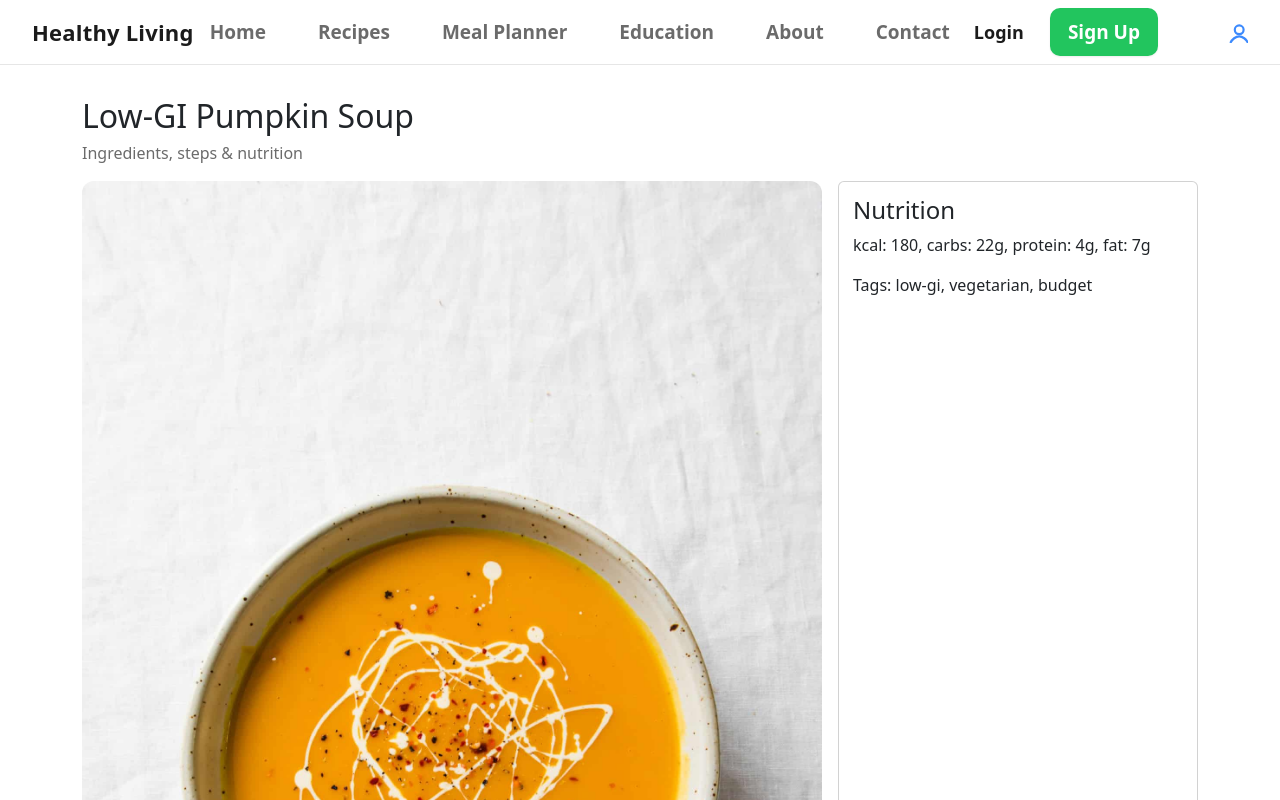
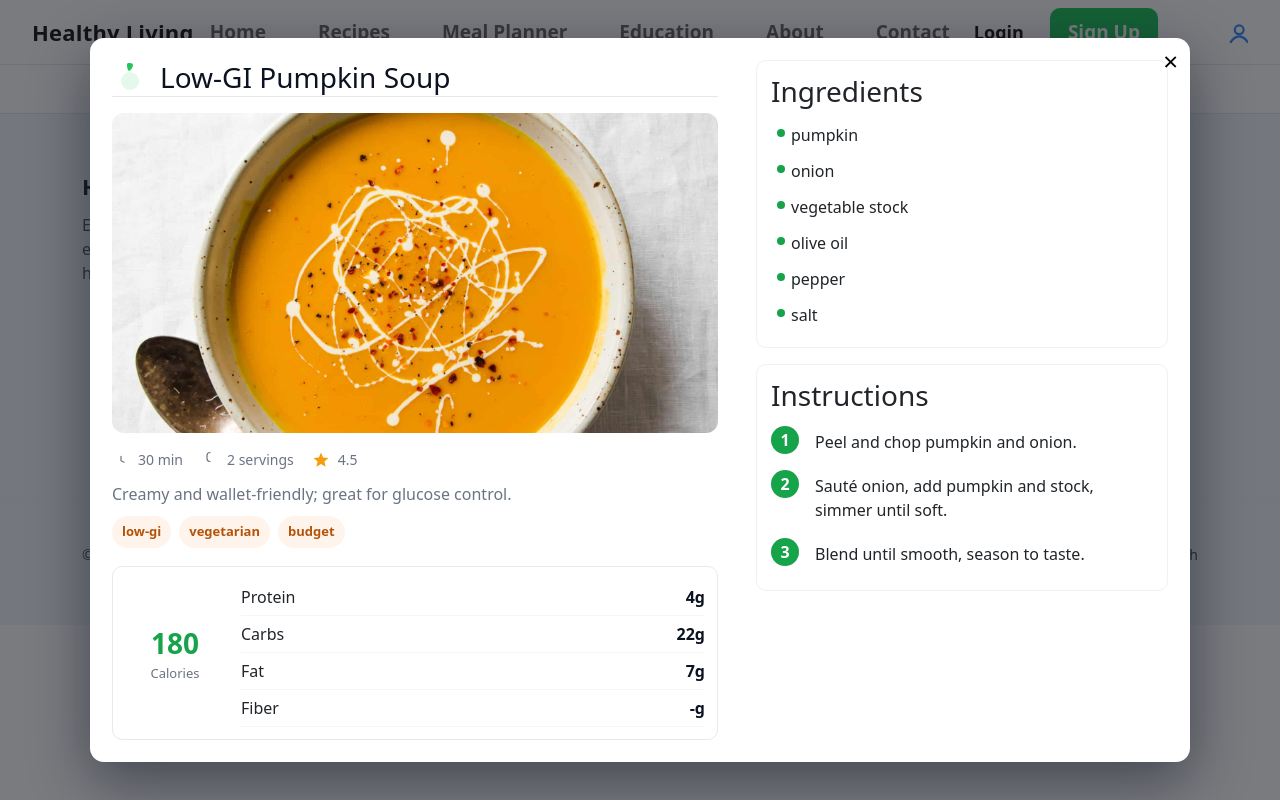
Before and after one commit to Dy1anL1/5032-Nutrition-Education, a Vue app: page /recipes/1 in a window 1280 px wide. Shown: the top 800 px of the page. Built offline with nearby package versions, Linux system fonts and the light colour scheme.

Commit message:
change the recipe detail setup because the old one set the picture too big

```diff
--- a/src/pages/RecipeDetail.vue
+++ b/src/pages/RecipeDetail.vue
@@ -1,39 +1,180 @@
 <template>
-  <div v-if="recipe">
-    <SectionTitle :title="recipe.title" subtitle="Ingredients, steps & nutrition" />
-    <div class="grid" style="grid-template-columns: 1fr 360px">
-      <div>
-        <img :src="recipe.image" alt="" style="width: 100%; border-radius: 12px" />
-        <h3>Ingredients</h3>
-        <ul>
-          <li v-for="(it, i) in recipe.ingredients" :key="i">{{ it }}</li>
-        </ul>
-        <h3>Steps</h3>
-        <ol>
-          <li v-for="(s, i) in recipe.steps" :key="i">{{ s }}</li>
-        </ol>
+  <div>
+    <div v-if="recipe" class="rd-overlay" @click.self="close">
+      <div class="rd-modal" role="dialog" aria-modal="true">
+        <button class="rd-close" @click="close" aria-label="Close">×</button>
+
+        <div class="rd-grid">
+          <!-- LEFT: title, image, tags, nutrition -->
+          <div class="rd-left">
+            <header class="rd-header">
+              <div class="rd-title-wrap">
+                <svg class="rd-icon" viewBox="0 0 24 24" aria-hidden="true">
+                  <path fill="#22c55e" d="M12 2c1 0 2 .5 2 1.5S13 6 12 7s-2-1.5-2-3.5S11 2 12 2z" />
+                  <circle cx="12" cy="14" r="6" fill="#22c55e" opacity="0.12" />
+                </svg>
+                <h1 class="rd-title">{{ recipe.title }}</h1>
+              </div>
+            </header>
+
+            <div class="rd-image-wrap">
+              <img :src="recipe.image" alt="" class="rd-image" />
+            </div>
+
+            <div class="rd-meta">
+              <div class="rd-meta-item">
+                <svg class="ico" viewBox="0 0 24 24"><path d="M12 7v6l4 2" stroke="currentColor" stroke-width="1.6" fill="none" stroke-linecap="round" stroke-linejoin="round"/></svg>
+                <span>30 min</span>
+              </div>
+              <div class="rd-meta-item">
+                <svg class="ico" viewBox="0 0 24 24"><path d="M12 2a4 4 0 00-4 4v4a4 4 0 004 4" stroke="currentColor" stroke-width="1.6" fill="none" stroke-linecap="round" stroke-linejoin="round"/></svg>
+                <span>2 servings</span>
+              </div>
+              <div class="rd-meta-item">
+                <svg class="ico" viewBox="0 0 24 24"><path d="M12 17.27L18.18 21l-1.64-7.03L22 9.24l-7.19-.61L12 2 9.19 8.63 2 9.24l5.46 4.73L5.82 21z" fill="#f59e0b"/></svg>
+                <span>4.5</span>
+              </div>
+            </div>
+
+            <p class="rd-summary">{{ recipe.summary }}</p>
+
+            <div class="rd-tags">
+              <span v-for="(t, i) in recipe.tags" :key="i" class="pill">{{ t }}</span>
+            </div>
+
+            <div class="nutrition-card">
+              <div class="nut-left">
+                <div class="kcal">{{ (recipe.nutrition && recipe.nutrition.kcal) || '-' }}</div>
+                <div class="kcal-label">Calories</div>
+              </div>
+              <div class="nut-right">
+                <div class="nut-row"><span>Protein</span><strong>{{ recipe.nutrition?.protein || '-' }}g</strong></div>
+                <div class="nut-row"><span>Carbs</span><strong>{{ recipe.nutrition?.carbs || '-' }}g</strong></div>
+                <div class="nut-row"><span>Fat</span><strong>{{ recipe.nutrition?.fat || '-' }}g</strong></div>
+                <div class="nut-row"><span>Fiber</span><strong>{{ recipe.nutrition?.fiber || '-' }}g</strong></div>
+              </div>
+            </div>
+          </div>
+
+          <!-- RIGHT: Ingredients & Instructions -->
+          <div class="rd-right">
+            <section class="card-block">
+              <h3>Ingredients</h3>
+              <ul class="ing-list">
+                <li v-for="(it, i) in recipe.ingredients" :key="i">{{ it }}</li>
+              </ul>
+            </section>
+
+            <section class="card-block">
+              <h3>Instructions</h3>
+              <ol class="inst-list">
+                <li v-for="(s, i) in recipe.steps" :key="i">{{ s }}</li>
+              </ol>
+            </section>
+          </div>
+        </div>
       </div>
-      <aside class="card">
-        <div class="body">
-          <h4 style="margin: 0 0 8px">Nutrition</h4>
-          <p>
-            kcal: {{ recipe.nutrition.kcal }}, carbs: {{ recipe.nutrition.carbs }}g, protein:
-            {{ recipe.nutrition.protein }}g, fat: {{ recipe.nutrition.fat }}g
-          </p>
-          <p class="muted">Tags: {{ recipe.tags.join(', ') }}</p>
-        </div>
-      </aside>
     </div>
+
+    <p v-else class="muted center">Recipe not found.</p>
   </div>
-  <p v-else>Recipe not found.</p>
 </template>
 
 <script setup>
 import { computed } from 'vue'
-import { useRoute } from 'vue-router'
-import SectionTitle from '../components/SectionTitle.vue'
+import { useRoute, useRouter } from 'vue-router'
 import data from '../data/recipes.json'
 
 const route = useRoute()
+const router = useRouter()
 const recipe = computed(() => data.find((r) => String(r.id) === route.params.id))
+
+function close() {
+  // navigate back; if no history, go to recipes
+  if (window.history.length > 1) router.back()
+  else router.push('/recipes')
+}
 </script>
+
+<style scoped>
+/* Overlay and modal */
+.rd-overlay {
+  position: fixed;
+  inset: 0;
+  background: rgba(12, 16, 22, 0.55);
+  display: flex;
+  align-items: center;
+  justify-content: center;
+  z-index: 1200;
+  padding: 24px;
+}
+.rd-modal {
+  width: min(1100px, 96%);
+  background: #fff;
+  border-radius: 14px;
+  box-shadow: 0 18px 60px rgba(2, 6, 23, 0.45);
+  position: relative;
+  padding: 22px;
+}
+.rd-close {
+  position: absolute;
+  right: 12px;
+  top: 10px;
+  border: 0;
+  background: transparent;
+  font-size: 26px;
+  line-height: 1;
+  cursor: pointer;
+}
+
+.rd-grid {
+  display: grid;
+  grid-template-columns: 1fr 420px;
+  gap: 22px;
+}
+.rd-left { padding-right: 8px }
+.rd-right { padding-left: 8px }
+
+.rd-header { display:flex; align-items:center; gap:12px }
+.rd-title-wrap { display:flex; align-items:center; gap:12px }
+.rd-icon { width:36px; height:36px }
+.rd-title { font-size: 28px; margin:0; color:#0b1220 }
+
+.rd-image-wrap { display:flex; justify-content:center; margin:16px 0 }
+.rd-image { width:100%; max-height:320px; object-fit:cover; border-radius:12px }
+
+.rd-meta { display:flex; gap:18px; color:#6a7483; font-size:14px; margin-bottom:12px }
+.rd-meta-item { display:flex; gap:8px; align-items:center }
+.rd-meta .ico { width:18px; height:18px; color:#6a7483 }
+
+.rd-summary { color:#6a7483; margin:10px 0 }
+.rd-tags { display:flex; gap:8px; flex-wrap:wrap }
+.pill { background:#fff4eb; color:#b45309; padding:6px 10px; border-radius:999px; font-weight:600; font-size:13px }
+
+.nutrition-card { display:flex; gap:16px; background:#fff; border:1px solid #e6e9ee; border-radius:10px; padding:12px; margin-top:18px; align-items:center }
+.nut-left { width:100px; text-align:center }
+.kcal { font-size:28px; color:#16a34a; font-weight:800 }
+.kcal-label { color:#6a7483; font-size:13px }
+.nut-right { flex:1 }
+.nut-row { display:flex; justify-content:space-between; padding:6px 0; border-bottom:1px solid #f3f5f7 }
+.nut-row strong { color:#0b1220 }
+
+.card-block { background:#fff; border:1px solid #eef1f6; border-radius:10px; padding:14px; margin-bottom:16px }
+.card-block h3 { margin:0 0 8px }
+
+.ing-list { list-style:none; padding-left:0; margin:0 }
+.ing-list li { padding:6px 0; position:relative; padding-left:20px }
+.ing-list li:before { content:''; width:8px; height:8px; background:#16a34a; border-radius:50%; position:absolute; left:6px; top:12px }
+
+.inst-list { counter-reset:step; list-style:none; padding-left:0; margin:0 }
+.inst-list li { padding:10px 0; position:relative; padding-left:44px }
+.inst-list li:before { counter-increment:step; content:counter(step); width:28px; height:28px; border-radius:50%; background:#16a34a; color:#fff; display:flex; align-items:center; justify-content:center; position:absolute; left:0; top:6px; font-weight:700 }
+
+.muted { color:#6a7483 }
+.center { text-align:center }
+
+@media (max-width: 880px) {
+  .rd-grid { grid-template-columns: 1fr; }
+  .rd-image { max-height:220px }
+}
+</style>
```
